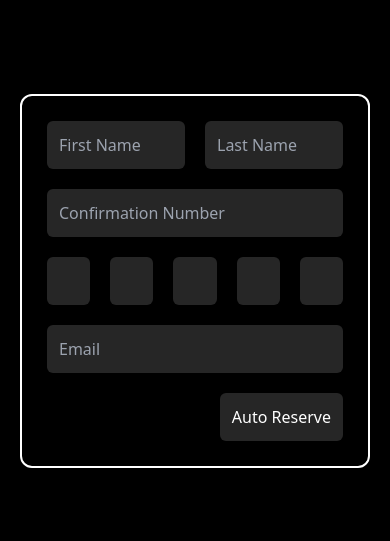
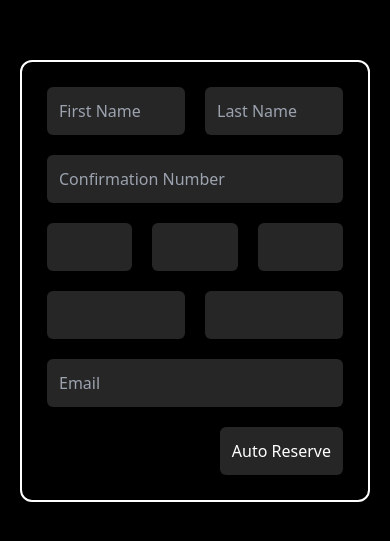
Before and after one commit to al3xbro/southwest-checkin, a React (Vite) app in the folder client/: page / in a window 390 px wide. Shown: the part 141-682 px from the top of the page. Built offline with nearby package versions, Linux system fonts and the light colour scheme.

Commit message:
Add media queries

```diff
--- a/client/src/App.tsx
+++ b/client/src/App.tsx
@@ -47,19 +47,23 @@ export default function App() {
             <div className='w-full h-full flex items-center justify-center bg-black'>
                 <form className='text-white border-2 border-white rounded-xl flex flex-col gap-5
                 p-[25px] w-full m-[20px]
-                sm:p-[50px] sm:w-[700px]'
+                sm:p-[50px] sm:max-w-[700px]'
                     onSubmit={handleSubmit((data) => { reserve.mutate(transformData(data)) })}>
                     <div className='flex gap-5'>
                         <input className='p-3 bg-neutral-800 rounded-md w-full' type="text" placeholder='First Name' {...register("firstName")} />
                         <input className='p-3 bg-neutral-800 rounded-md w-full' type="text" placeholder='Last Name' {...register("lastName")} />
                     </div>
                     <input className='p-3 bg-neutral-800 rounded-md w-full' type="text" placeholder='Confirmation Number' {...register("confirmation")} />
+                    <div className='flex gap-5 flex-col sm:flex-row'>
                         <div className='flex gap-5'>
                             <input className='p-3 bg-neutral-800 rounded-md w-full' type="text" {...register("month")} />
                             <input className='p-3 bg-neutral-800 rounded-md w-full' type="text" {...register("day")} />
                             <input className='p-3 bg-neutral-800 rounded-md w-full' type="text" {...register("year")} />
+                        </div>
+                        <div className='flex gap-5'>
                             <input className='p-3 bg-neutral-800 rounded-md w-full' type="text" {...register("hour")} />
                             <input className='p-3 bg-neutral-800 rounded-md w-full' type="text" {...register("minute")} />
+                        </div>
                     </div>
                     <input className='p-3 bg-neutral-800 rounded-md w-full' type="text" placeholder='Email' {...register("email")} />
                     <div className='flex justify-between'>
@@ -67,7 +71,7 @@ export default function App() {
                         {reserve.isError ? <div className='text-red-500 my-auto'>An error occured contacting the server.</div> : null}
                         {reserve.isPending ? <div className='text-yellow-500 my-auto'>Loading...</div> : null}
                         {reserve.isIdle ? <div /> : null}
-                        <button className='p-3 bg-neutral-800 rounded-md hover:bg-neutral-700 transition' type="submit">Auto Reserve</button>
+                        <button className='p-3 bg-neutral-800 rounded-md active:bg-neutral-700 sm:hover:bg-neutral-700 transition' type="submit">Auto Reserve</button>
                     </div>
                 </form>
             </div>
```
Lines whose indentation alone changed are shown as unchanged.
